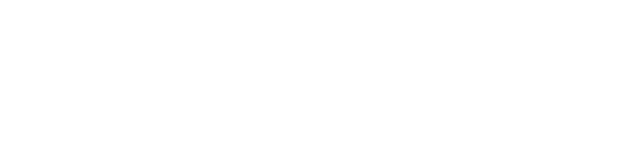
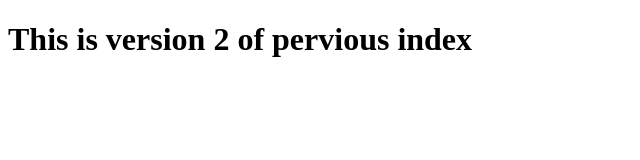
Before and after one commit to Suman-x-01/firstRepo, a plain HTML site: page index.html in a window 1280 px wide. Shown: the whole page, without its empty margins (0-640 px from the left). Drawn offline with Linux system fonts and the light colour scheme.

Commit message:
This is version 2 v2

```diff
--- a/index.html
+++ b/index.html
@@ -8,7 +8,7 @@
 </head>
 
 <body>
-
+    <h1>This is version 2 of pervious index</h1>
 </body>
 
 </html>
```
